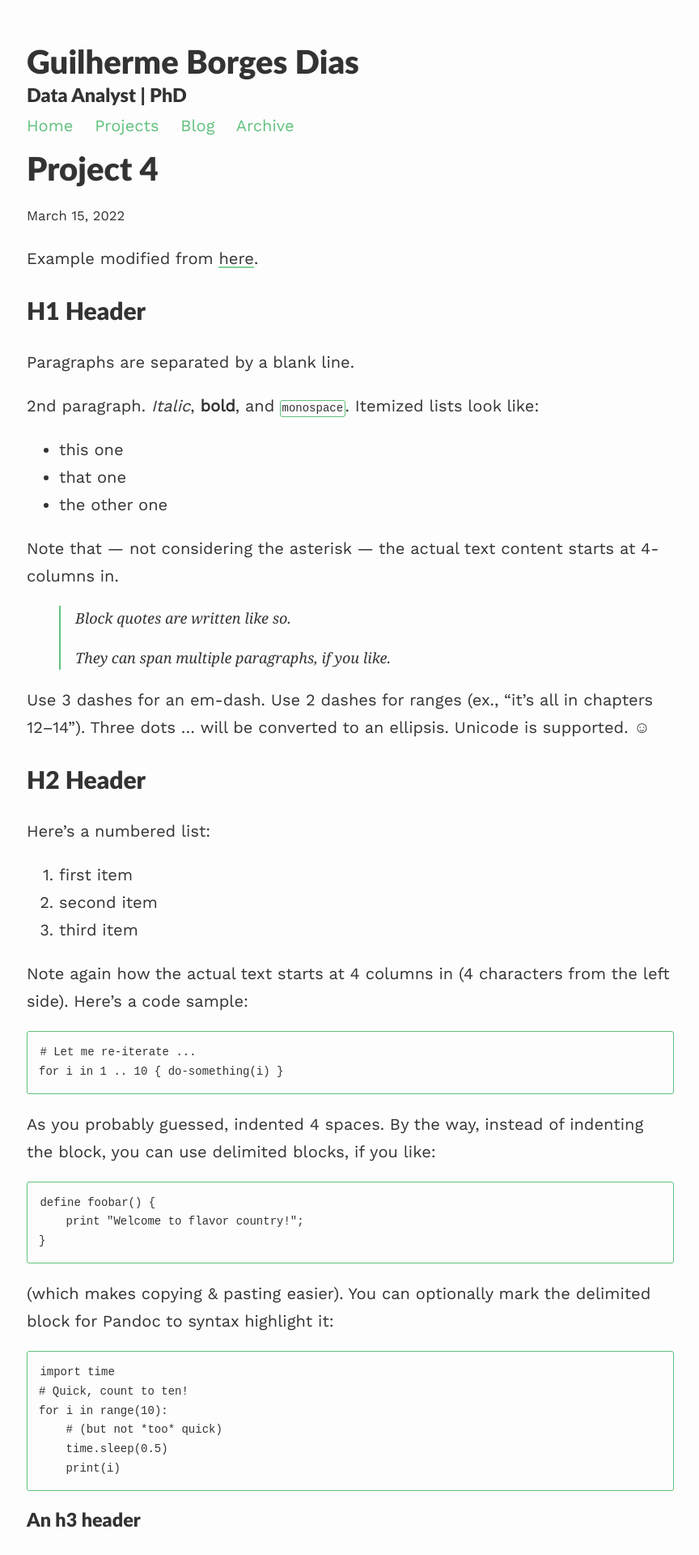
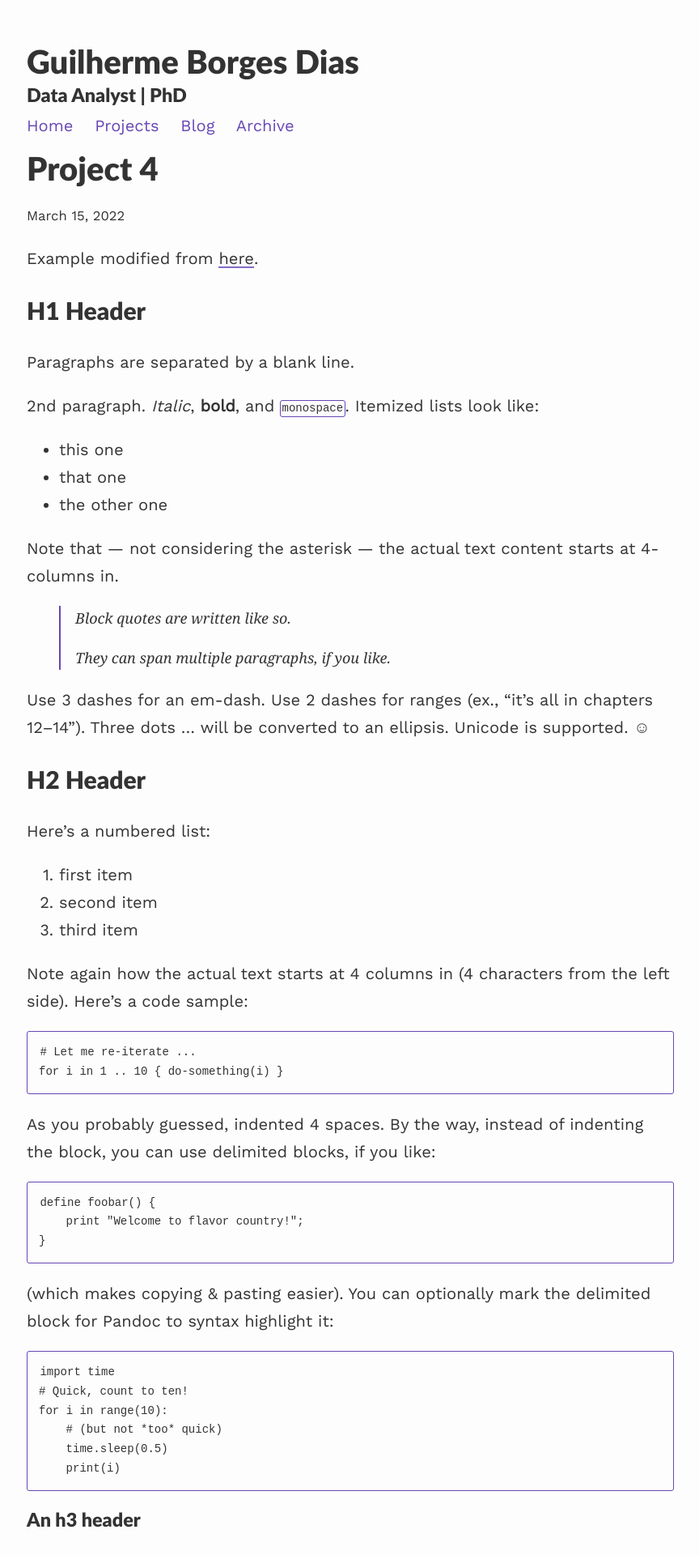
Before and after one commit to gbdias/home, a Jekyll site: the page built from _projects/4_project.md, in a window 1280 px wide. Shown: the top 1920 px of the page at 81% size, without its empty margins (207-1071 px from the left). Built offline with Jekyll 4.4.1, drawn with Linux system fonts in a browser that asks for light colours; nearby versions of some CDN libraries; formulas are drawn with MathJax 3.

Commit message:
Update variables.scss

```diff
--- a/assets/css/_sass/variables.scss
+++ b/assets/css/_sass/variables.scss
@@ -8,7 +8,7 @@ $spacing-unit:     30px;
 $light-gray: gray;
 $text-color:       #333;
 $background-color: #fdfdfd;
-$brand-color:      #60c17d;
+$brand-color:      #6747b5;
 
 // Color scheme for light
 $body-bg: #fdfdfd;
```
